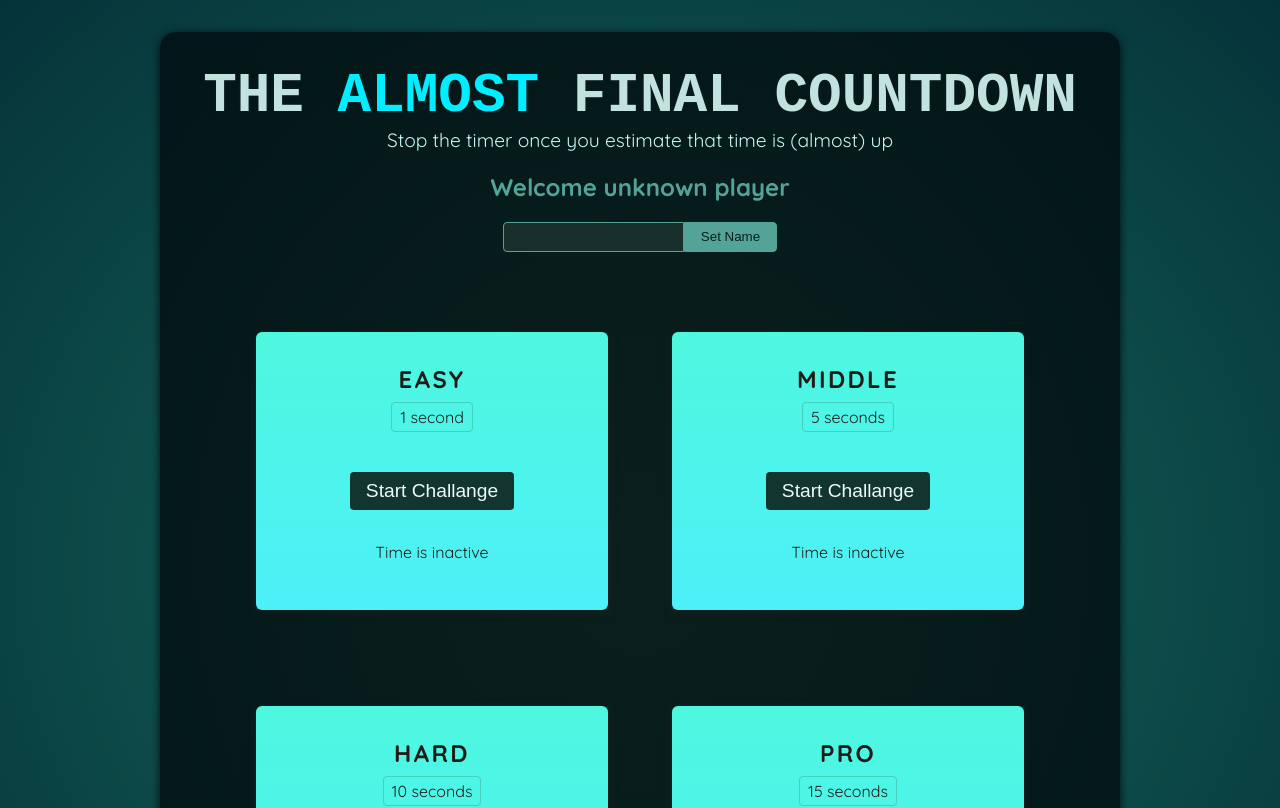
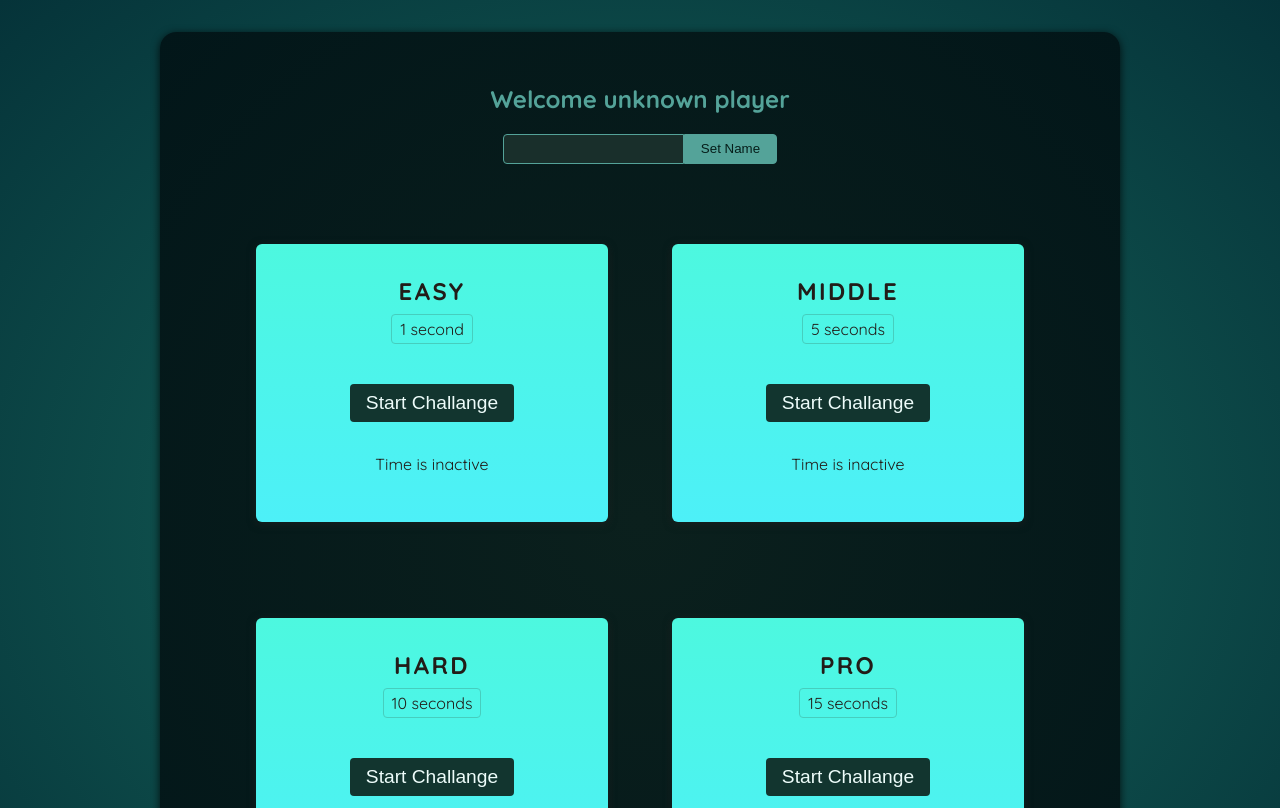
Before and after one commit to muhamm3dyilmaz/React-Time-Challange-Game, a React (Vite) app: page / in a window 1280 px wide. Shown: the top 808 px of the page. Built offline with nearby package versions, Linux system fonts and the light colour scheme; a web font is replaced by a local one.

Commit message:
PORTAL added

```diff
--- a/index.html
+++ b/index.html
@@ -7,11 +7,11 @@
     <title>Refs & Portals</title>
   </head>
   <body>
+    <!-- div modal is added for creating portal for ResultModal component -->
     <div id="modal"></div>
     <div id="content">
       <header>
-        <h1>The <em>Almost</em> Final Countdown</h1>
-        <p>Stop the timer once you estimate that time is (almost) up</p>
+
       </header>
       <div id="root"></div>
     </div>
--- a/src/components/ResultModal.jsx
+++ b/src/components/ResultModal.jsx
@@ -1,4 +1,5 @@
 import { forwardRef, useImperativeHandle, useRef } from "react";
+import { createPortal } from 'react-dom';
 
 const ResultModal = forwardRef(function ResultModal({ targetTime, remainingTime, onReset }, ref) {
 
@@ -16,7 +17,7 @@ const ResultModal = forwardRef(function ResultModal({ targetTime, remainingTime,
         };
     });
 
-    return (
+    return createPortal(
         <dialog ref={dialog} className="result-modal">
             {userLost && <h2>You Lost</h2>}
             {!userLost && <h2>Your Score: {score}</h2>}
@@ -25,7 +26,8 @@ const ResultModal = forwardRef(function ResultModal({ targetTime, remainingTime,
             <form method="dialog" onSubmit={onReset}>
                 <button>Close</button>
             </form>
-        </dialog>
+        </dialog>,
+        document.getElementById("modal")
     );
 })
 
```
